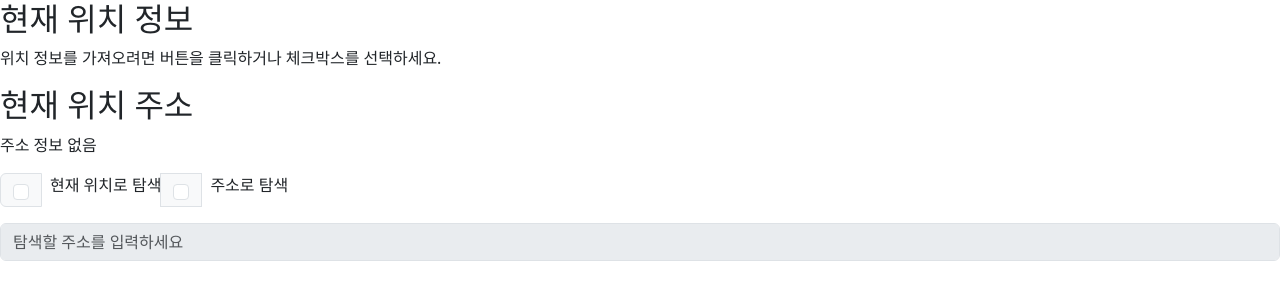
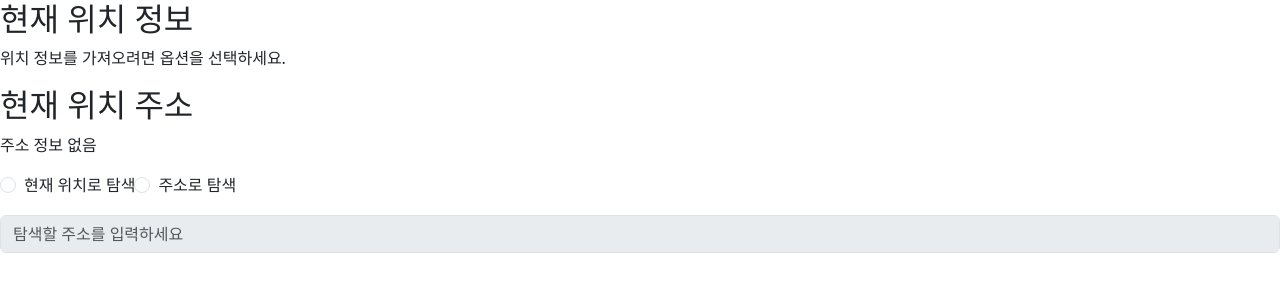
Before and after one commit to I-love-MU/React, a React (Vite) app in the folder ilm/: page /search in a window 1280 px wide. Shown: the top 300 px of the page. Built offline with nearby package versions, Linux system fonts and the light colour scheme.

Commit message:
feat: 체크박스를 라디오 버튼으로 변경하여 현재 위치와 지정 주소 중 한 가지 방식만 선택하도록 수정

```diff
--- a/ilm/src/pages/SearchPage.jsx
+++ b/ilm/src/pages/SearchPage.jsx
@@ -1,29 +1,24 @@
-import { useState, useRef, useCallback, useEffect } from 'react'
+import { useState, useCallback, useEffect } from 'react'
 import { getLocation } from '../services/Geolocation'
 import { getAddressFromCoordinates } from '../services/GoogleMapsAddress'
-import { InputGroup, Form, Button } from 'react-bootstrap'
+import { InputGroup, Form } from 'react-bootstrap'
 
 function LocationFetcher() {
-  // 필터 상태를 useState로 관리 (체크박스 UI 반영을 위해)
-  const [useCurrentLocationFilter, setUseCurrentLocationFilter] = useState(false)
-  const [useAddressFilter, setUseAddressFilter] = useState(false)
+  // 필터 상태 관리 (라디오 버튼으로 변경)
+  const [locationFilter, setLocationFilter] = useState('')
 
-  // 위치 정보 및 주소 데이터를 useRef로 관리
+  // 위치 정보 및 주소 상태 관리
   const [currentLocation, setCurrentLocation] = useState(null)
   const [currentAddress, setCurrentAddress] = useState(null)
-  const inputAddress = useRef('')
+  const [inputAddress, setInputAddress] = useState('')
 
-  // 체크박스 상태 변경 핸들러
-  const handleCurrentLocationFilterChange = (event) => {
-    setUseCurrentLocationFilter(event.target.checked)
-  }
-
-  const handleAddressFilterChange = (event) => {
-    setUseAddressFilter(event.target.checked)
+  // 라디오 버튼 상태 변경 핸들러
+  const handleLocationFilterChange = (event) => {
+    setLocationFilter(event.target.value)
   }
 
   const handleAddressChange = (event) => {
-    inputAddress.current = event.target.value
+    setInputAddress(event.target.value)
   }
 
   // 위치 정보 및 주소 가져오기
@@ -40,12 +35,12 @@ function LocationFetcher() {
     }
   }, [])
 
-  // 체크박스가 체크될 때마다 현재 위치 조회
+  // 라디오 버튼 값이 'current'일 때 위치 조회
   useEffect(() => {
-    if (useCurrentLocationFilter) {
+    if (locationFilter === 'current') {
       fetchCurrentLocationAndAddress()
     }
-  }, [useCurrentLocationFilter, fetchCurrentLocationAndAddress])
+  }, [locationFilter, fetchCurrentLocationAndAddress])
 
   return (
     <div>
@@ -55,25 +50,37 @@ function LocationFetcher() {
           위도: {currentLocation.latitude}, 경도: {currentLocation.longitude}, 정확도: {currentLocation.accuracy}m
         </p>
       ) : (
-        <p>위치 정보를 가져오려면 버튼을 클릭하거나 체크박스를 선택하세요.</p>
+        <p>위치 정보를 가져오려면 옵션을 선택하세요.</p>
       )}
 
       <h2>현재 위치 주소</h2>
       <p>{currentAddress ? currentAddress : '주소 정보 없음'}</p>
 
       <InputGroup className='mb-3'>
-        <InputGroup.Checkbox checked={useCurrentLocationFilter} onChange={handleCurrentLocationFilterChange} />
-        <Form.Label className='ms-2'>현재 위치로 탐색</Form.Label>
-        <InputGroup.Checkbox checked={useAddressFilter} onChange={handleAddressFilterChange} />
-        <Form.Label className='ms-2'>주소로 탐색</Form.Label>
+        <Form.Check
+          type='radio'
+          label='현재 위치로 탐색'
+          name='locationFilter'
+          value='current'
+          checked={locationFilter === 'current'}
+          onChange={handleLocationFilterChange}
+        />
+        <Form.Check
+          type='radio'
+          label='주소로 탐색'
+          name='locationFilter'
+          value='address'
+          checked={locationFilter === 'address'}
+          onChange={handleLocationFilterChange}
+        />
       </InputGroup>
 
       <Form.Control
         type='text'
         placeholder='탐색할 주소를 입력하세요'
-        defaultValue={inputAddress.current}
+        value={inputAddress}
         onChange={handleAddressChange}
-        disabled={!useAddressFilter} // 체크 여부에 따라 활성화/비활성화
+        disabled={locationFilter !== 'address'} // 체크 여부에 따라 활성화/비활성화
         className='mb-3'
       />
     </div>
```
